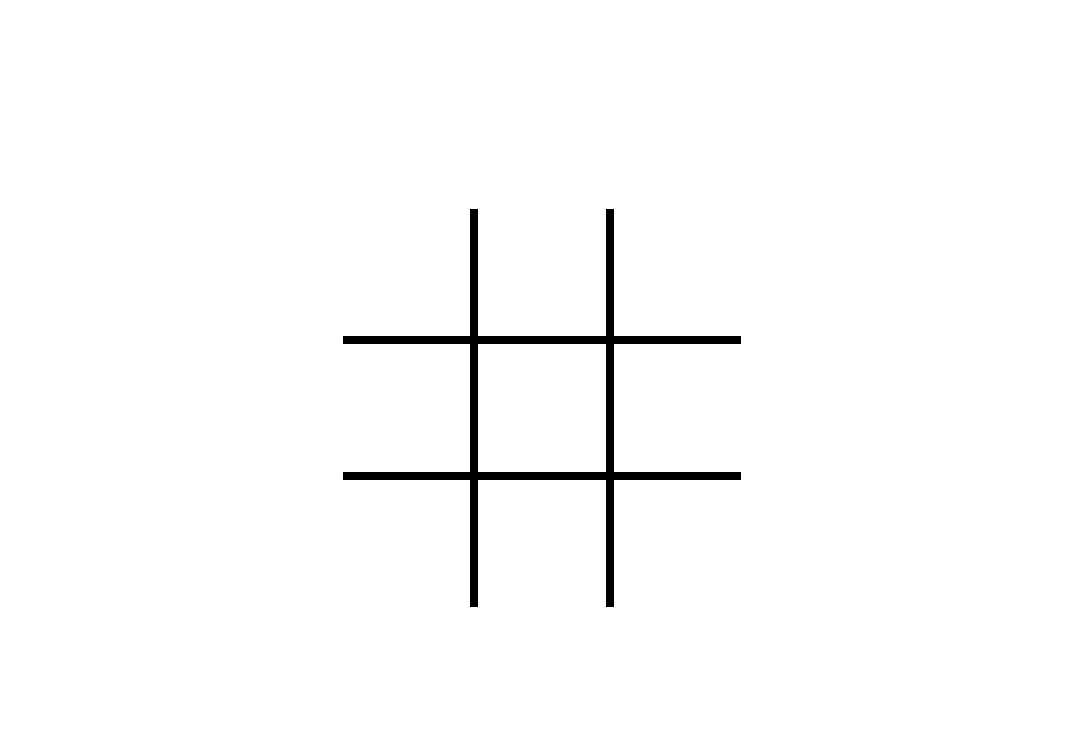
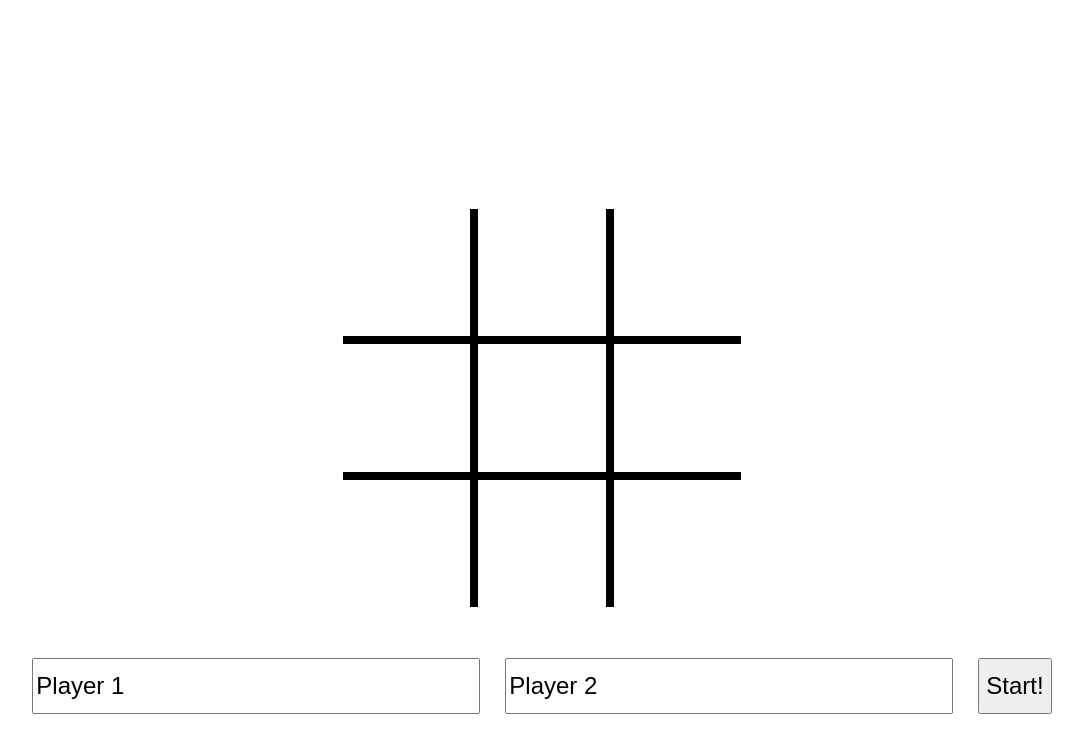
Before and after one commit to takinabradley/tic-tac-toe, a plain HTML site: page index.html in a window 1280 px wide. Both pictures are taken after a click on the button "Play Against Friends". Shown: the whole page, without its empty margins (98-1181 px from the left). Drawn offline with Linux system fonts and the light colour scheme.

Commit message:
players can now input their names when playing against each other

```diff
--- a/script.js
+++ b/script.js
@@ -23,9 +23,39 @@ const Gameboard = (function(){
 
 const DisplayController = (function() {
   const display = document.querySelectorAll('#grid .cell');
+  const winnerDisplay = document.querySelector('#display');
+  const buttonDisplay = document.querySelector('#buttons');
 
   function _clearLastBoardRender () {
     display.forEach(cell => cell.textContent = '');
+  }
+
+  function _getNames() {
+    removeButtons();
+
+    player1Input = document.createElement('input');
+    player1Input.setAttribute('placeholder', 'Player 1');
+    player1Input.setAttribute('value', 'Player 1')
+
+    player2Input = document.createElement('input');
+    player2Input.setAttribute('placeholder', 'Player 2');
+    player2Input.setAttribute('value', 'Player 2')
+
+    submitBtn = document.createElement('button')
+    submitBtn.classList.add('friends');
+    submitBtn.textContent = 'Start!';
+
+    buttonDisplay.appendChild(player1Input);
+    buttonDisplay.appendChild(player2Input);
+    buttonDisplay.appendChild(submitBtn);
+
+    submitBtn.addEventListener('click', () => {
+      Game.setPlayerName(1, player1Input.value);
+      Game.setPlayerName(2, player2Input.value);
+    });
+
+    submitBtn.addEventListener('click', Game.startGame);
+
   }
 
   function getDisplay () {
@@ -40,40 +70,42 @@ const DisplayController = (function() {
   }
 
   function displayWinner(winner) {
-    winnerDisplay = document.querySelector('#display');
     if (winner !== 'tie') {
-      winnerDisplay.textContent = `${winner} Wins!`;
+      if (winner === 'You') {
+        winnerDisplay.textContent = `You Win!`;
+      } else {
+        winnerDisplay.textContent = `${winner} Wins!`;
+      }
     } else {
       winnerDisplay.textContent = `Tie!`;
     }
   }
 
-  function removeWinner() {
-    winnerDisplay = document.querySelector('#display');
+  function clearWinner() {
     winnerDisplay.innerHTML = '';
   }
 
   function displayButtons() {
-    buttonDisplay = document.querySelector('#buttons');
-
     friendsBtn = document.createElement('button');
     friendsBtn.classList.add('friends');
     friendsBtn.textContent = 'Play Against Friends'
     buttonDisplay.appendChild(friendsBtn);
+    friendsBtn.addEventListener('click', _getNames);
 
     computerBtn = document.createElement('button');
     computerBtn.classList.add('computer');
     computerBtn.textContent = 'Play Against Computer';
     buttonDisplay.appendChild(computerBtn);
+    computerBtn.addEventListener('click', Game.startGame)
 
-    buttons = document.querySelectorAll('#buttons button')
-    buttons.forEach(button => {
-      button.addEventListener('click', Game.startGame);
-    });
+    //buttons = document.querySelectorAll('#buttons button')
+    //
+    //buttons.forEach(button => {
+    //  button.addEventListener('click', Game.startGame);
+    //});
   }
 
   function removeButtons() {
-    buttonDisplay = document.querySelector('#buttons');
     buttons = document.querySelectorAll('#buttons button')
 
     buttons.forEach(button => {
@@ -83,7 +115,7 @@ const DisplayController = (function() {
     buttonDisplay.innerHTML = '';
   }
 
-  return {getDisplay, renderBoard, displayWinner, displayButtons, removeWinner, removeButtons};
+  return {getDisplay, renderBoard, displayWinner, displayButtons, clearWinner, removeButtons};
 })();
 
 
@@ -140,7 +172,7 @@ const Game = (function () {
     });
     randomCell = availableCells[Math.floor(Math.random() * availableCells.length)];
     DisplayController.getDisplay()[randomCell].removeEventListener('click', _playAgainstComputer);
-    Gameboard.set(randomCell, player) //need to get all *available* slots.
+    Gameboard.set(randomCell, player) //selects randomly from available cells.
     DisplayController.renderBoard();
     _switchPlayer();
   }
@@ -156,11 +188,6 @@ const Game = (function () {
     player = 'x';
 
     DisplayController.displayButtons();
-    //startGame
-
-    //gameEnd should display a winner, and have a restart button.
-    //restart button should call Gameboard.reset() and
-    //DisplayController.renderBoard().*
   }
 
   function _playAgainstFriends(e) { //initializes a two-player game
@@ -173,12 +200,7 @@ const Game = (function () {
 
   function _playAgainstComputer(e) { //initializes Man vs Machine
     const index = e.target.getAttribute('data-key');
-    const computerTurn = () => {
-      _computerSelect();
-      if (_testForWinner() !== 'none') {
-        _gameEnd()
-      }
-    };
+
     //player turn//
     Gameboard.set(index, player);
     DisplayController.renderBoard();
@@ -188,7 +210,12 @@ const Game = (function () {
       return;
     }
     //computer Turn
-    setTimeout(computerTurn, 100);
+    setTimeout( () => {
+      _computerSelect();
+      if (_testForWinner() !== 'none') {
+        _gameEnd()
+      }
+    }, 50);
   }
 
   function startGame(e) {
@@ -197,26 +224,30 @@ const Game = (function () {
         cell.addEventListener('click', _playAgainstFriends, {once: true})
       });
     } else if (e.target.classList.contains('computer')) {
+      player1 = 'You';
+      player2 = 'Computer';
       DisplayController.getDisplay().forEach( (cell) => {
         cell.addEventListener('click', _playAgainstComputer, {once: true})
       });
-    } else {
-      return;
     }
 
     DisplayController.removeButtons();
-    DisplayController.removeWinner();
+    DisplayController.clearWinner();
     DisplayController.renderBoard();
   } //Look for way to achieve this without data-keys.
     //(pass index of cell to _playAgainstComputer instead of the event)
 
-  return {startGame, _testForWinner};
+  function setPlayerName(player, name) {
+    if (player === 1) {
+      player1 = name;
+    } else if (player === 2) {
+      player2 = name;
+    } else {
+      return;
+    }
+  }
+
+  return {startGame, setPlayerName};
 })();
 
 DisplayController.displayButtons();
-
-//allow players to put in their names, include a button to start/restart the
-//game and add a display element that congratulates the winning player!
-
-//find out why nested modules are declared in global space if not initialized
-//with var, let, or const.
--- a/styles.css
+++ b/styles.css
@@ -57,3 +57,9 @@ body {
   font-size: 3vh;
   height: 7vh;
 }
+
+#buttons input {
+  font-size: 3vh;
+  height: 7vh;
+  width: 35vw;
+}
```
